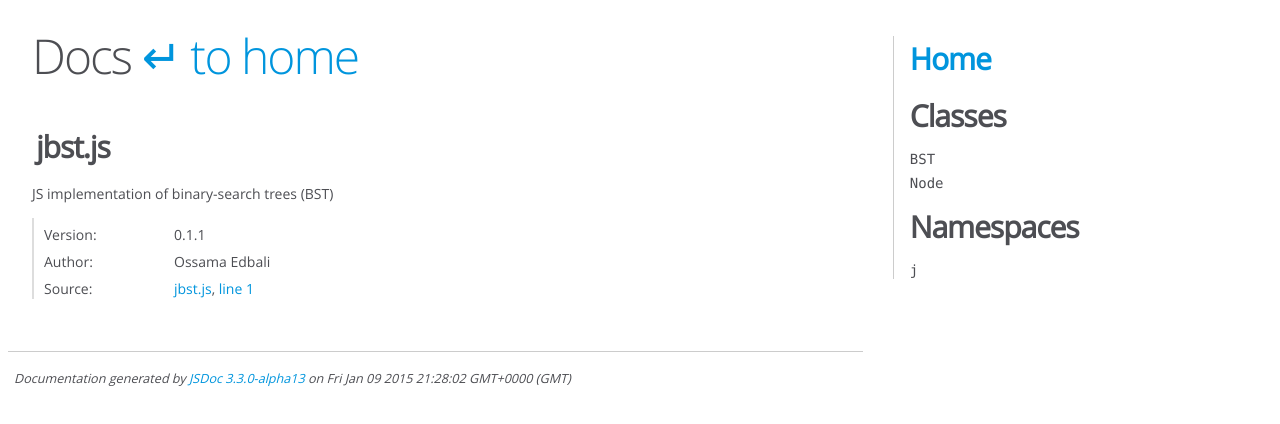
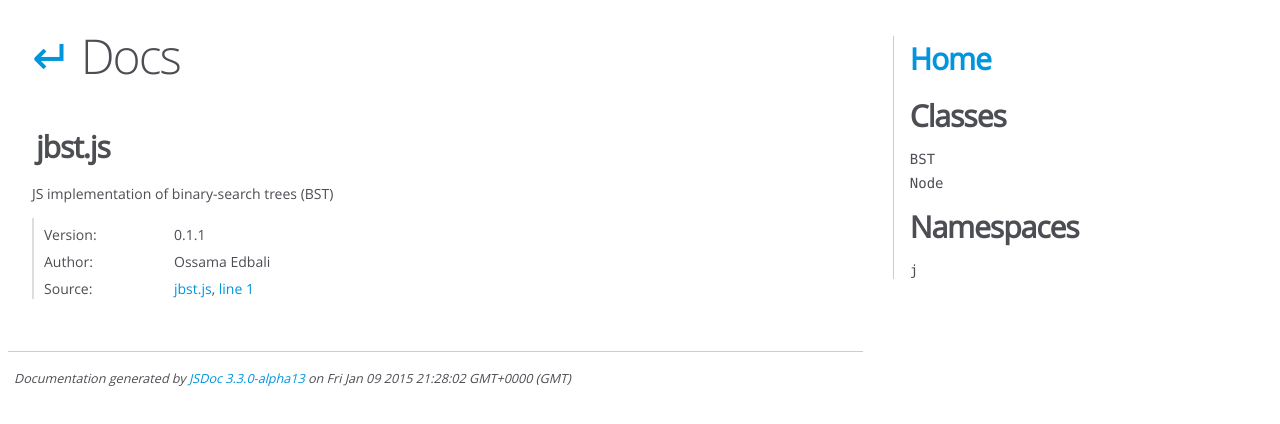
Before and after one commit to oss6/jbst, a website: page docs/index.html in a window 1280 px wide. Drawn offline with Linux system fonts and the light colour scheme.

Commit message:
Writing docs

```diff
--- a/docs/index.html
+++ b/docs/index.html
@@ -17,7 +17,7 @@
 
 <div id="main">
 
-    <h1 class="page-title">Docs <a href="../index.html">&#8629; to home</a></h1>
+    <h1 class="page-title"><a href="../index.html">&#8629;</a> Docs</h1>
 
 
 
```
